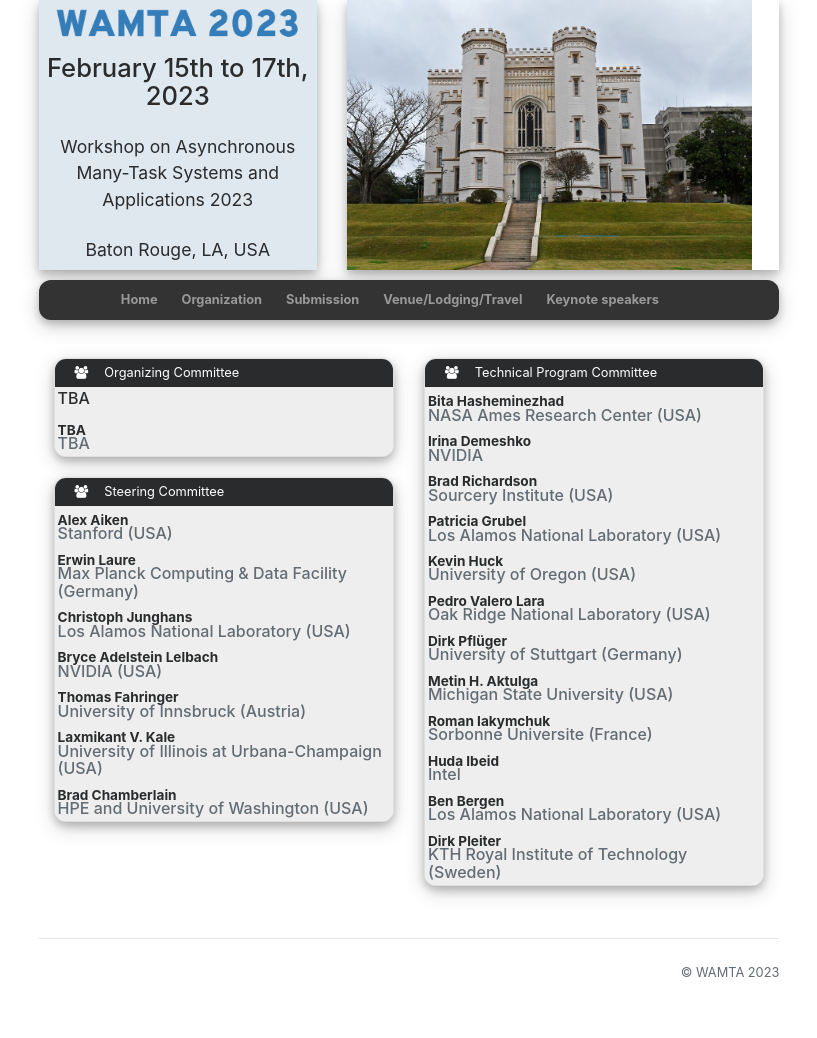
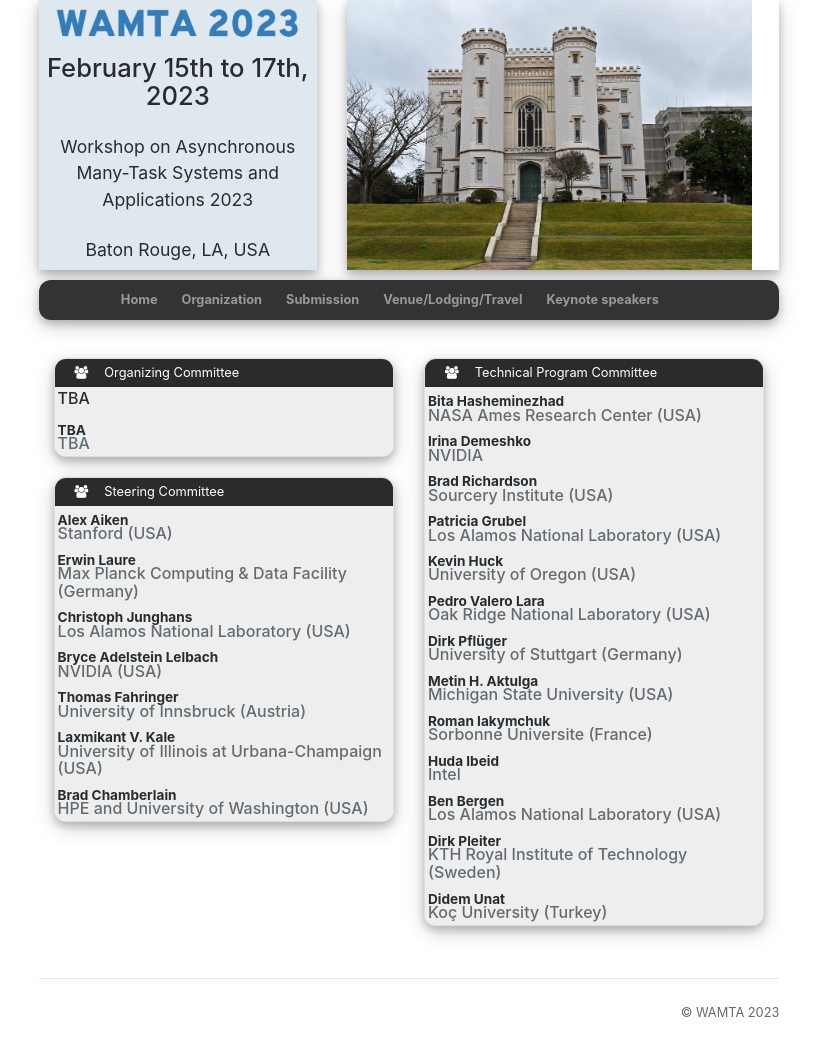
Before and after one commit to wamta26/WAMTA26.github.io, a Jekyll site: the page built from committees.html, in a window 1280 px wide. Shown: the whole page, without its empty margins (231-1048 px from the left). Built offline with Jekyll 4.4.1, drawn with Linux system fonts in a browser that asks for light colours; nearby versions of some CDN libraries; before the commit the page ends 998 px from its top, so only the background shows below that.

Commit message:
Update PC

```diff
--- a/_data/conference.yml
+++ b/_data/conference.yml
@@ -166,6 +166,9 @@ technical_program_committees:
   - name: Dirk Pleiter
     org: KTH Royal Institute of Technology (Sweden)
     homepage:
+  - name: Didem Unat
+    org: Koç University (Turkey)
+    homepage:
 webmaster:
   - name: Parsa Amini
     org: Halpern-Wight Inc. (USA)
```
